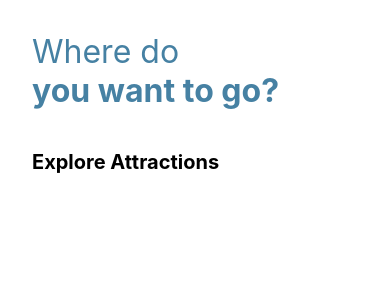
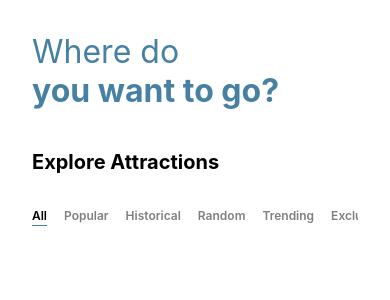
Before and after one commit to GeluHorotan/react-native-travelapp, a React Native app: screen / in a window 390 px wide. Shown: the top 300 px of the page. Built offline with nearby package versions, Linux system fonts and the light colour scheme.

Commit message:
feat: create categories component

```diff
--- /dev/null
+++ b/src/components/Categories.tsx
@@ -0,0 +1,52 @@
+import React, { FC } from 'react';
+import { FlatList, StyleSheet, Text, View } from 'react-native';
+
+interface ICategories {
+  categories: string[];
+  selectedCategory: string;
+}
+
+const Categories: FC<ICategories> = ({ categories, selectedCategory }) => {
+  return (
+    <FlatList
+      horizontal
+      data={categories}
+      renderItem={({ item, index }) => {
+        const selected = selectedCategory === item;
+        return (
+          <View
+            style={[
+              styles.itemContainer,
+              selected ? styles.selectedItemContainer : {},
+            ]}>
+            <Text style={[styles.item, selected ? styles.selectedItem : {}]}>
+              {item}
+            </Text>
+          </View>
+        );
+      }}
+    />
+  );
+};
+
+const styles = StyleSheet.create({
+  item: {
+    fontSize: 12,
+    color: 'rgba(0,0,0, 0.5)',
+    fontWeight: '600',
+    paddingVertical: 2,
+  },
+  selectedItem: {
+    color: '#000000',
+  },
+  itemContainer: {
+    marginRight: 17,
+    marginVertical: 14,
+  },
+  selectedItemContainer: {
+    borderBottomColor: '#4681A3',
+    borderBottomWidth: 1,
+  },
+});
+
+export default React.memo(Categories);
--- a/src/screens/Home.tsx
+++ b/src/screens/Home.tsx
@@ -1,6 +1,7 @@
 import React, { FC } from 'react';
 import { SafeAreaView, StyleSheet, Text, View } from 'react-native';
 import Title from '../components/Title';
+import Categories from '../components/Categories';
 
 const Home: FC = () => {
   return (
@@ -10,6 +11,18 @@ const Home: FC = () => {
         <Title text="you want to go?" />
 
         <Title text="Explore Attractions" style={styles.subtitle} />
+
+        <Categories
+          selectedCategory="All"
+          categories={[
+            'All',
+            'Popular',
+            'Historical',
+            'Random',
+            'Trending',
+            'Exclusive',
+            'Others',
+          ]}></Categories>
       </View>
     </SafeAreaView>
   );
@@ -23,7 +36,7 @@ const styles = StyleSheet.create({
     fontSize: 20,
     color: '#000000',
     marginTop: 40,
-    marginBottom: 34,
+    marginBottom: 18,
   },
 });
 
```
